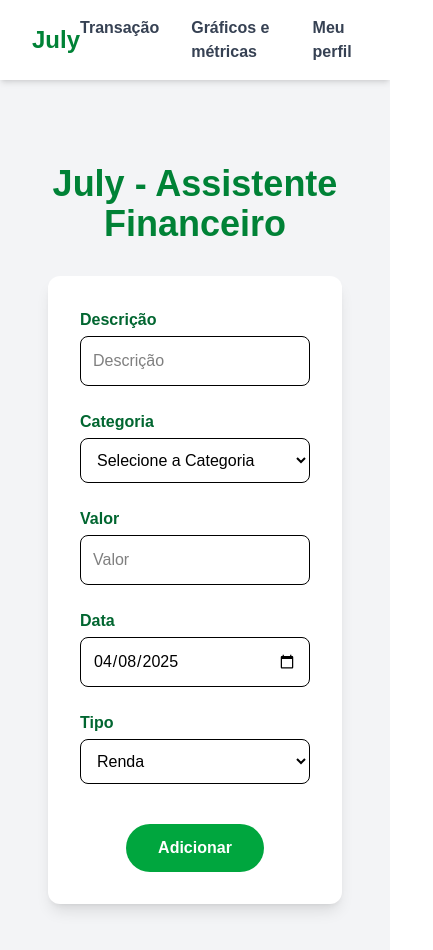
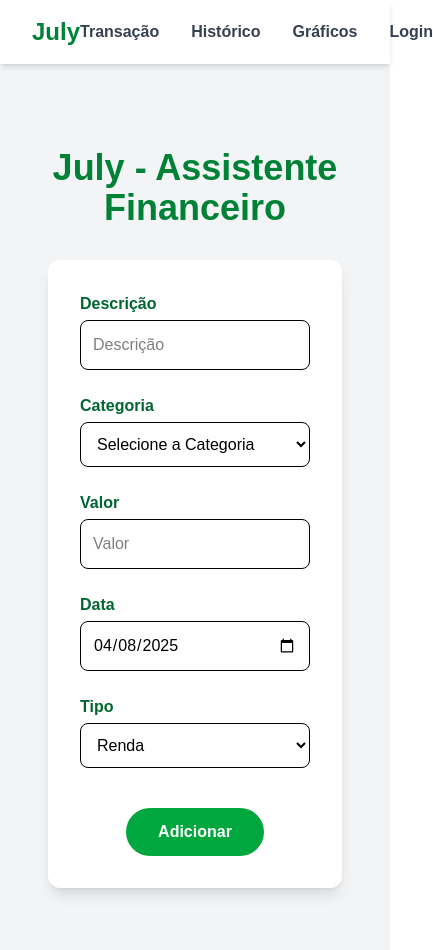
Before and after one commit to minattinho/financeiro, a Next.js app: page / in a window 390 px wide. Shown: the top 950 px of the page, 433 px wide, since content can reach past the window. Built offline with nearby package versions, Linux system fonts and the light colour scheme.

Commit message:
Melhorando layout e responsividade

```diff
--- a/app/layout.js
+++ b/app/layout.js
@@ -1,3 +1,4 @@
+// Arquivo: app/layout.js
 import "./globals.css";
 import Link from "next/link";
 
@@ -10,39 +11,27 @@ export default function RootLayout({ children }) {
   return (
     <html lang="pt-br">
       <body>
-        <div className="bg-gray-100 min-h-screen">
+        <div className="bg-gray-100 min-h-screen font-sans">
           <header className="flex justify-between items-center px-8 py-4 bg-white shadow-md">
-            {/* Logo */}
-            <div className="text-green-700 font-bold text-2xl">
-              July
-            </div>
+            <div className="text-green-700 font-bold text-2xl">July</div>
 
-            {/* Menu de Navegação */}
             <nav className="flex gap-8 text-gray-700 font-semibold">
-              <Link
-                href="/"
-                className="hover:text-green-600 transition outline-none focus:outline-none"
-              >
+              <Link href="/" className="hover:text-green-600 hover:underline underline-offset-4 transition outline-none focus:outline-none">
                 Transação
               </Link>
-
-              <Link
-                href="/grafico"
-                className="hover:text-green-600 transition outline-none focus:outline-none"
-              >
-                Gráficos e métricas
+              <Link href="/historico" className="hover:text-green-600 hover:underline underline-offset-4 transition outline-none focus:outline-none">
+                Histórico
               </Link>
-
-              <Link
-                href="/perfil"
-                className="hover:text-green-600 transition outline-none focus:outline-none"
-              >
-                Meu perfil
+              <Link href="/grafico" className="hover:text-green-600 hover:underline underline-offset-4 transition outline-none focus:outline-none">
+                Gráficos
+              </Link>
+              <Link href="/login" className="hover:text-green-600 hover:underline underline-offset-4 transition outline-none focus:outline-none">
+                Login
               </Link>
             </nav>
           </header>
 
-          <main className="p-8">{children}</main>
+          <main className="p-8 max-w-7xl mx-auto">{children}</main>
         </div>
       </body>
     </html>
```
Also changed, not shown: app/context/UserContext.js (added), app/historico/page.js (added), app/login/page.js (added).
